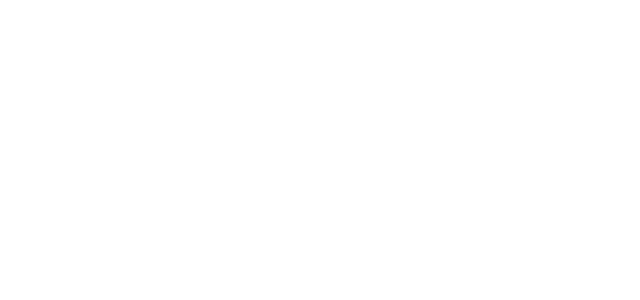
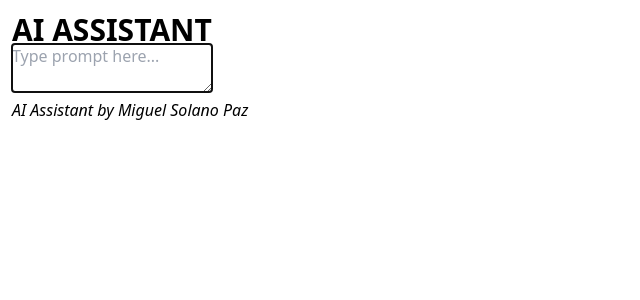
Before and after one commit to Traorasp/AIAssistant, a Next.js app in the folder ai-assistant/: page / in a window 1280 px wide. Shown: the top 300 px of the page, without its empty margins (0-640 px from the left). Built offline with nearby package versions, Linux system fonts and the light colour scheme.

Commit message:
Set up basisc structure of website

```diff
--- /dev/null
+++ b/ai-assistant/src/app/Components/MessageBoard.js
@@ -0,0 +1,9 @@
+const MessageBoard = () => {
+    return (
+        <div>
+
+        </div>
+    )
+}
+
+export default MessageBoard
--- /dev/null
+++ b/ai-assistant/src/app/Components/TextBar.js
@@ -0,0 +1,18 @@
+const TextBar = () => {
+    return (
+        <div>
+            <textarea
+                id="promptInput"
+                name="prompt"
+                placeholder="Type prompt here..."
+                autoCorrect="on"
+                autoFocus="True"
+                maxLength={3000}
+                >
+
+            </textarea>
+        </div>
+    )
+}
+
+export default TextBar
--- a/ai-assistant/src/app/page.js
+++ b/ai-assistant/src/app/page.js
@@ -1,7 +1,17 @@
+import MessageBoard from "./Components/MessageBoard"
+import TextBar from "./Components/TextBar"
+
 export default function Home() {
   return (
-    <main>
-
+    <main className="flex flex-col p-3">
+      <div className="h-8">
+        <h1 className=" font-bold text-3xl">AI ASSISTANT</h1>
+      </div>
+      <MessageBoard />
+      <TextBar />
+      <div>
+        <p className="font-thin italic">AI Assistant by Miguel Solano Paz</p>
+      </div>
     </main>
   );
 }
```
